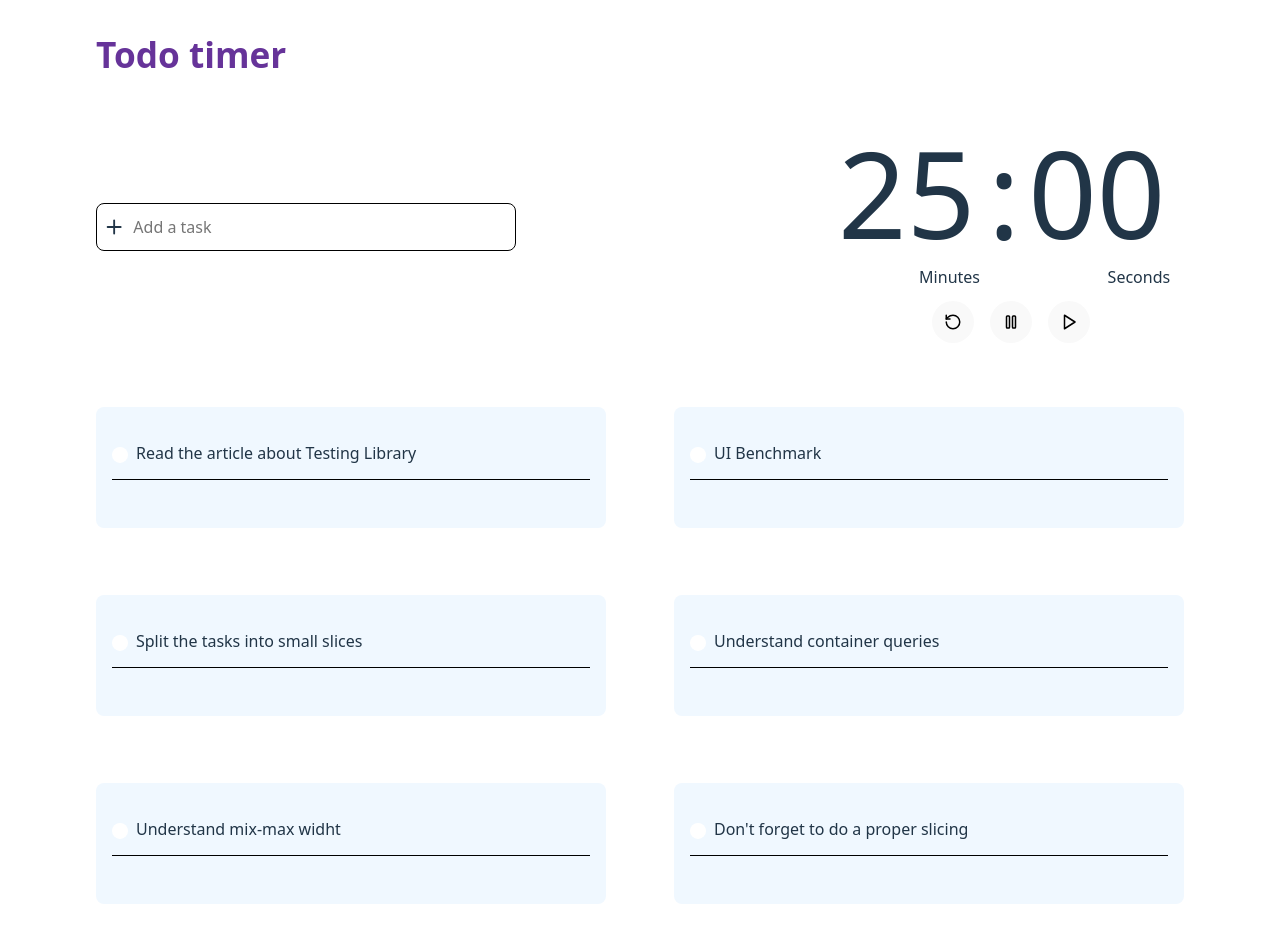
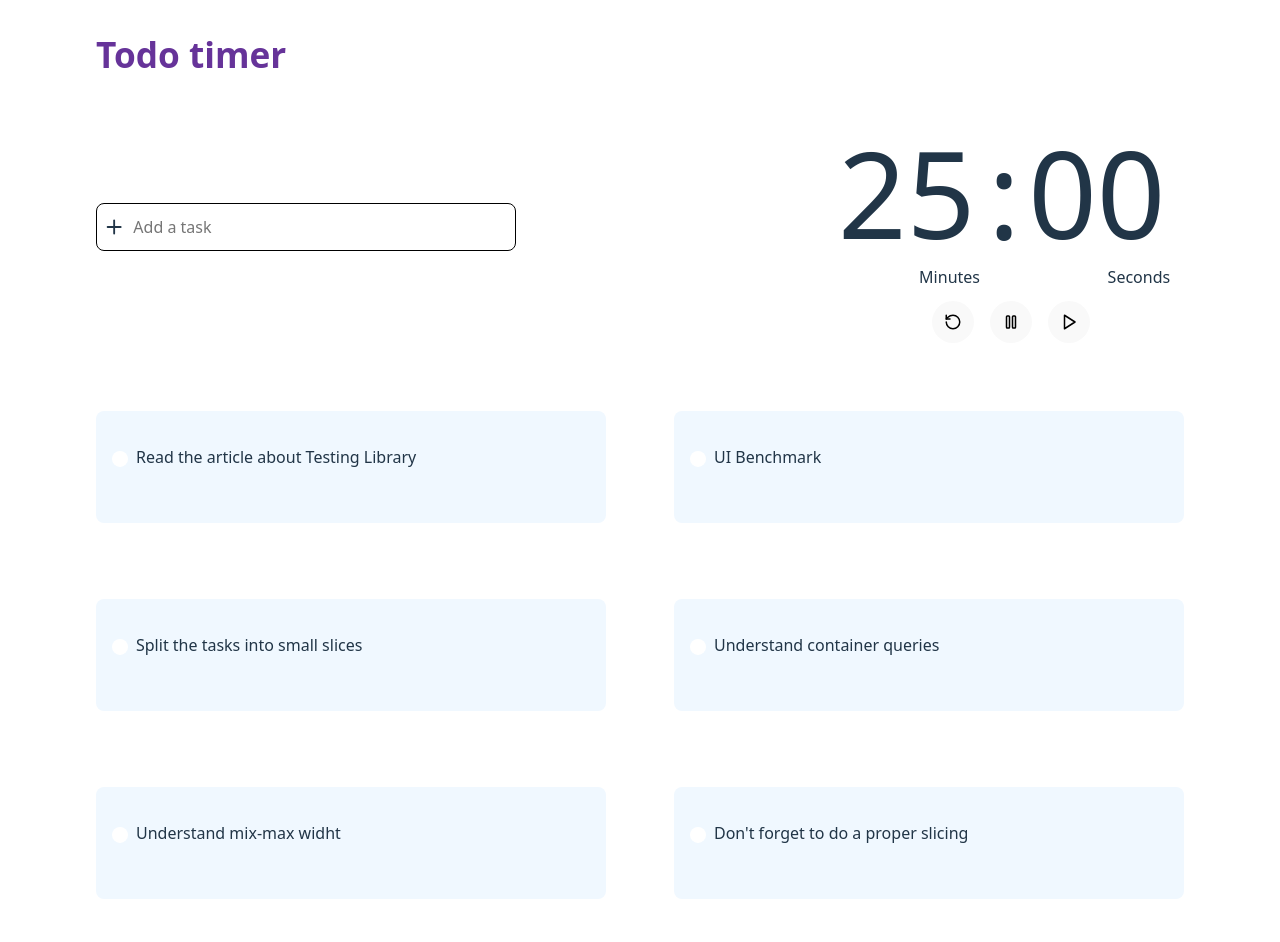
Before and after one commit to meegido/todo-timer, a React (Vite) app: page / in a window 1280 px wide. Shown: the top 942 px of the page. Built offline with nearby package versions, Linux system fonts and the light colour scheme.

Commit message:
checkbox todo done as component

```diff
--- /dev/null
+++ b/src/components/todo-item/checkbox-done/checkbox-done.module.css
@@ -0,0 +1,52 @@
+.visually__hidden:not(:focus):not(:active) {
+  position: absolute;
+  width: 1px;
+  height: 1px;
+  overflow: hidden;
+  clip: rect(0 0 0 0); /* Legacy property for Internet Explorer */
+  clip-path: inset(50%);
+  white-space: nowrap;
+}
+
+.check__wrapper {
+  height: 32px;
+  display: flex;
+  align-items: center;
+}
+
+input[type='checkbox'] {
+  /* Add if not using autoprefixer */
+  -webkit-appearance: none;
+  appearance: none;
+  /* For iOS < 15 to remove gradient background  */
+  background-color: #fff;
+  /* Not removed via appearance  */
+  margin: 0;
+  font: inherit;
+  width: 16px;
+  height: 16px;
+  border-radius: 50%;
+  transform: translateY(-0.005em);
+  display: grid;
+  place-content: center;
+}
+
+input[type='checkbox']::before {
+  content: '';
+  width: 14px;
+  height: 14px;
+  border-radius: 50%;
+  transform: scale(0);
+  transition: 120ms transform ease-in-out;
+  box-shadow: inset 1em 1em var(--form-control-color);
+  background-color: var(--form-control-color);
+}
+
+input[type='checkbox']:checked::before {
+  transform: scale(1);
+}
+
+input[type='checkbox']:focus {
+  outline: max(2px, 0.15em) solid var(--form-control-color);
+  outline-offset: max(2px, 0.15em);
+}
--- /dev/null
+++ b/src/components/todo-item/checkbox-done/checkbox-done.tsx
@@ -0,0 +1,33 @@
+import { Todo } from '../../../todo-timer';
+import styles from './checkbox-done.module.css';
+
+interface CheckboxDoneProps {
+  todo: Todo;
+  isTodoDone: boolean;
+  setIsTodoDone: React.Dispatch<boolean>;
+}
+
+const CheckboxDone = ({
+  todo,
+  isTodoDone,
+  setIsTodoDone,
+}: CheckboxDoneProps) => {
+  return (
+    <div className={styles.check__wrapper}>
+      <label htmlFor={`done-${todo.id}`} className={styles.visually__hidden}>
+        Check or uncheck the todo as done
+      </label>
+      <input
+        type="checkbox"
+        name="done"
+        id={`done-${todo.id}`}
+        value="done"
+        aria-label="Check or uncheck the todo as done"
+        checked={isTodoDone}
+        onChange={() => setIsTodoDone(!isTodoDone)}
+      />
+    </div>
+  );
+};
+
+export default CheckboxDone;
--- a/src/components/todo-item/todo-item.module.css
+++ b/src/components/todo-item/todo-item.module.css
@@ -25,8 +25,6 @@
   width: 100%;
   justify-content: flex-start;
   gap: 8px;
-  border-bottom: 1px solid black;
-  padding: 0em 0em 0.5em;
 }
 
 .controls__wrapper {
@@ -36,8 +34,8 @@
   padding: 0.5em 0em 0em;
 }
 
-.done,
-.todo__title {
+.todo__title,
+.done {
   cursor: pointer;
   text-wrap: wrap;
   font-size: 16px;
@@ -48,46 +46,3 @@
   text-decoration-line: line-through;
   text-decoration-color: var(--form-control-color);
 }
-
-.check__wrapper {
-  height: 32px;
-  display: flex;
-  align-items: center;
-}
-
-.card input[type='checkbox'] {
-  /* Add if not using autoprefixer */
-  -webkit-appearance: none;
-  appearance: none;
-  /* For iOS < 15 to remove gradient background  */
-  background-color: #fff;
-  /* Not removed via appearance  */
-  margin: 0;
-  font: inherit;
-  width: 16px;
-  height: 16px;
-  border-radius: 50%;
-  transform: translateY(-0.005em);
-  display: grid;
-  place-content: center;
-}
-
-input[type='checkbox']::before {
-  content: '';
-  width: 14px;
-  height: 14px;
-  border-radius: 50%;
-  transform: scale(0);
-  transition: 120ms transform ease-in-out;
-  box-shadow: inset 1em 1em var(--form-control-color);
-  background-color: var(--form-control-color);
-}
-
-input[type='checkbox']:checked::before {
-  transform: scale(1);
-}
-
-input[type='checkbox']:focus {
-  outline: max(2px, 0.15em) solid var(--form-control-color);
-  outline-offset: max(2px, 0.15em);
-}
--- a/src/components/todo-item/todo-item.tsx
+++ b/src/components/todo-item/todo-item.tsx
@@ -2,6 +2,7 @@ import React from 'react';
 import { Todo } from '../../todo-timer';
 import styles from './todo-item.module.css';
 import EditTextarea from './edit-textarea/edit-textarea';
+import CheckboxDone from './checkbox-done/checkbox-done';
 
 interface TodoItemProps {
   todo: Todo;
@@ -28,23 +29,11 @@ const TodoItem = ({ todo, onUpdateTodo }: TodoItemProps) => {
   return (
     <div className={styles.card}>
       <section className={styles.content__wrapper}>
-        <div className={styles.check__wrapper}>
-          <label
-            htmlFor={`done-${todo.id}`}
-            className={styles.visually__hidden}
-          >
-            Check or uncheck the todo as done
-          </label>
-          <input
-            type="checkbox"
-            name="done"
-            id={`done-${todo.id}`}
-            value="done"
-            aria-label="Check or uncheck the todo as done"
-            checked={isTodoDone}
-            onChange={() => setIsTodoDone(!isTodoDone)}
-          />
-        </div>
+        <CheckboxDone
+          todo={todo}
+          isTodoDone={isTodoDone}
+          setIsTodoDone={setIsTodoDone}
+        />
 
         {isEditMode ? (
           <EditTextarea
```
